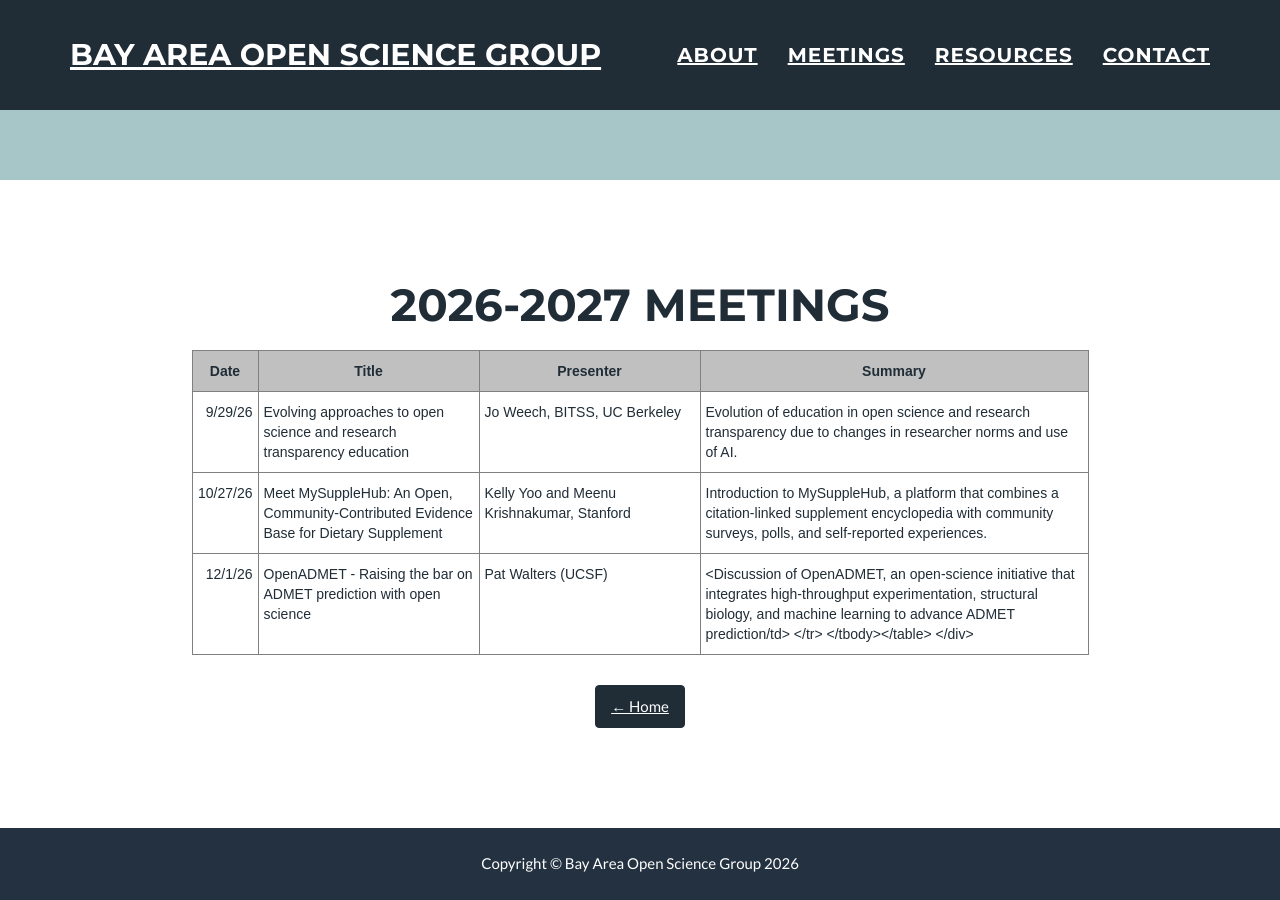
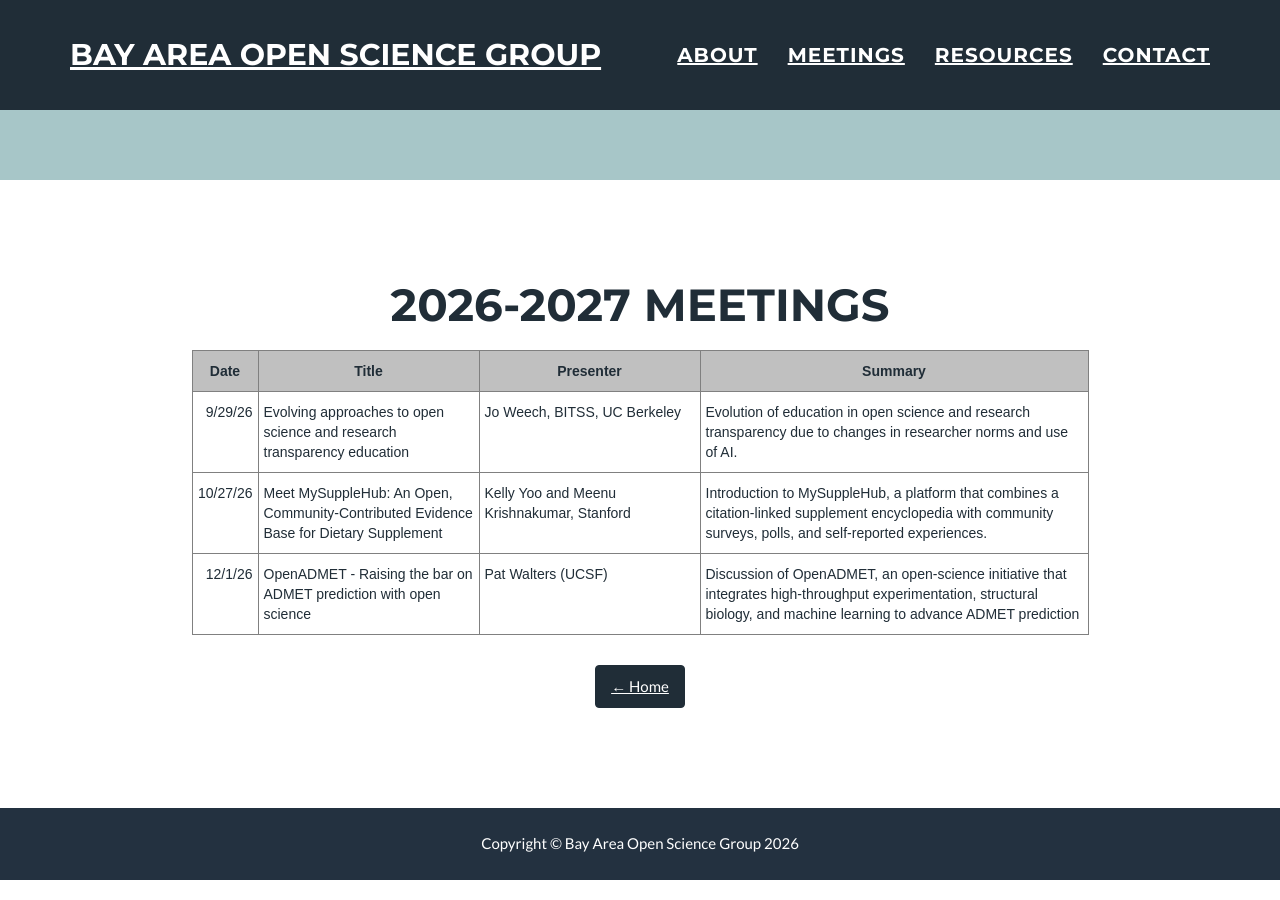
Before and after one commit to BayAreaOpenScienceGroup/BayAreaOpenScienceGroup.github.io, a Jekyll site: the page built from categories/past-meetings/_posts/2026-06-18-Past-Meetings-2026-2027.markdown, in a window 1280 px wide and 900 px high, scrolled down 585 px. Built offline with Jekyll 4.4.1, drawn with Linux system fonts in a browser that asks for light colours; nearby versions of some CDN libraries; library files that are not in the unit come from our copies.

Commit message:
table formatting

```diff
--- a/categories/past-meetings/_posts/2026-06-18-Past-Meetings-2026-2027.markdown
+++ b/categories/past-meetings/_posts/2026-06-18-Past-Meetings-2026-2027.markdown
@@ -50,7 +50,7 @@ permalink: /past-meetings/2026-2027-meetings/
     <td class="tg-dvpl">12/1/26</td>
     <td class="tg-0pky">OpenADMET - Raising the bar on ADMET prediction with open science</td>
     <td class="tg-0pky">Pat Walters (UCSF)</td>
-    <td class="tg-0pky"><Discussion of OpenADMET, an open-science initiative that integrates high-throughput experimentation, structural biology, and machine learning to advance ADMET prediction/td>
+    <td class="tg-0pky">Discussion of OpenADMET, an open-science initiative that integrates high-throughput experimentation, structural biology, and machine learning to advance ADMET prediction</td>
   </tr>
 </tbody></table>
 </div>
```
